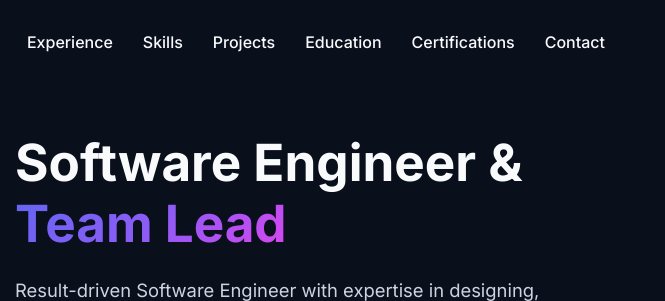
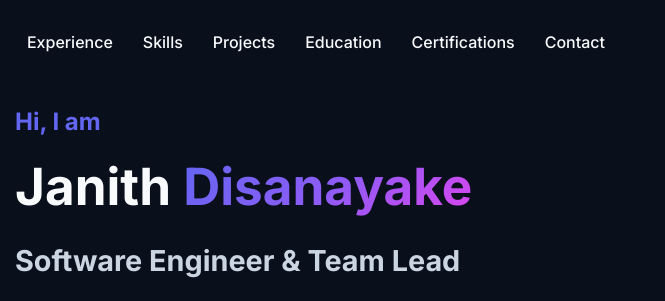
Before and after one commit to JanithDisanayake/janithdisanayake.github.io, a plain HTML site: page index.html in a window 1280 px wide. Shown: the top 301 px of the page, 615-1280 px from the left. Drawn offline with Linux system fonts and the light colour scheme.

Commit message:
Revamp hero section and update footer logo for improved branding
Signed-off-by: Janith Disanayake <janithdisanayake@users.noreply.github.com>

```diff
--- a/index.html
+++ b/index.html
@@ -1066,7 +1066,9 @@
         </div>
         <div class="container">
             <div class="hero-content">
-                <h1>Software Engineer & <span>Team Lead</span></h1>
+                <h3 style="color: var(--primary); font-size: 1.5rem; margin-bottom: 15px;">Hi, I am</h3>
+                <h1>Janith <span>Disanayake</span></h1>
+                <h2 style="font-size: 1.8rem; margin-bottom: 20px; color: #cbd5e1;">Software Engineer & Team Lead</h2>
                 <p>Result-driven Software Engineer with expertise in designing, developing, and optimizing scalable cloud-native solutions. Proven track record in leading cross-functional teams, driving technical excellence, and delivering high-impact projects on time. Adept with React , Angular, Svelte, React-Native, Flutter, iOS, NodeJS, Go, AWS, and AI/ML technologies.</p>
                 <div class="hero-badges">
                     <span class="badge">Cloud-Native Development</span>
@@ -1180,7 +1182,7 @@
     <footer>
         <div class="container">
             <div class="footer-content">
-                <div class="logo">Portfolio</div>
+                <div class="logo">Janith Disanayake</div>
                 <div class="social-links">
                     <a href="https://www.linkedin.com/in/janith-disanayake/" class="social-link"><i class="fab fa-linkedin-in"></i></a>
                     <a href="https://github.com/JanithDisanayake" class="social-link"><i class="fab fa-github"></i></a>
```
